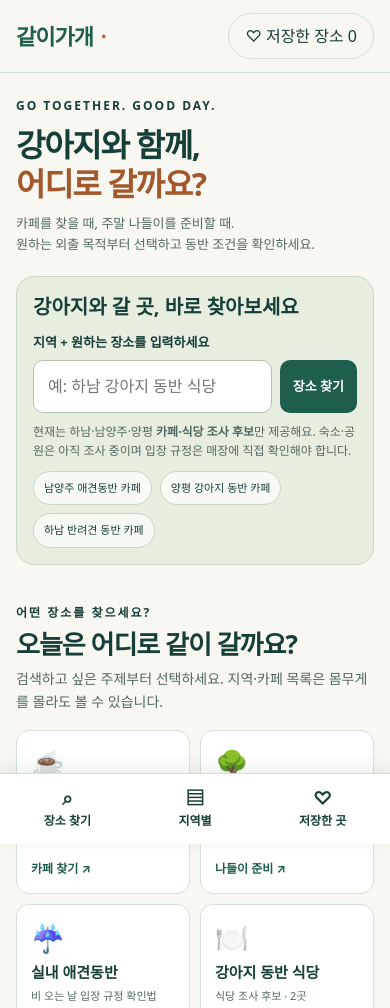
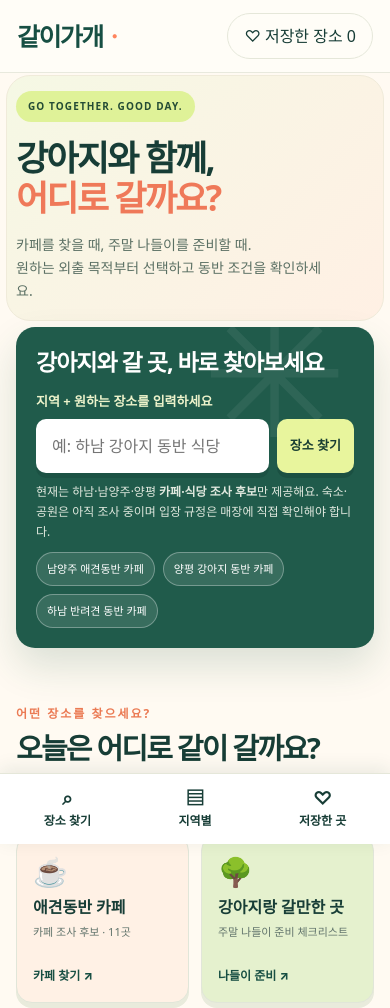
Before and after one commit to bins-hub/gatigagae, a website: page index.html in a window 390 px wide. Shown: the top 1008 px of the page. Drawn offline with Linux system fonts and the light colour scheme.

Commit message:
Refresh homepage visual hierarchy, colors and cards without changing search behavior

```diff
--- a/index.html
+++ b/index.html
@@ -133,6 +133,66 @@ a.intent-item:hover{border-color:var(--green);transform:translateY(-2px)}
 .recruit-card{position:absolute;left:50%;top:50%;transform:translate(-50%,-43%) rotate(-10deg);background:#fffdf3;border:2px solid #194536;box-shadow:8px 9px 0 #19453628;border-radius:14px;padding:18px 30px;color:#153a31;font-size:25px;line-height:1.06;font-weight:950;letter-spacing:-1px;white-space:nowrap}
 .recruit-card span{color:#cf785a}
 @media(max-width:600px){.recruit-layout{grid-template-columns:1fr}.recruit-copy{padding:19px}.recruit-copy strong{font-size:23px}.recruit-visual{min-height:140px}.recruit-card{font-size:19px;padding:12px 22px}.recruit-cta{font-size:11px}.recruit-stamp{font-size:9px}}
+
+/* Visual refresh: playful editorial travel guide; presentation-only, no data or logic changes. */
+:root{--paper:#fffaf2;--ink:#173d36;--green:#174f43;--lime:#e6f89e;--line:#e5e7d9;--muted:#60736b}
+body{background:radial-gradient(circle at 95% 4%,#ffedda 0,transparent 30%),radial-gradient(circle at 0 27%,#edf5db 0,transparent 25%),var(--paper)}
+header{background:#fffdf8e8;backdrop-filter:blur(16px);position:relative;z-index:2;border-bottom-color:#e8e9dd}
+.nav{padding-top:16px;padding-bottom:16px}.brand{font-size:29px;letter-spacing:-1.6px}.brand span{color:#ff845d}
+.nav .pill{background:#e8f8a6;color:#315c35;border:1px solid #d9ec96}
+.hero{position:relative;grid-template-columns:1.1fr 1fr;gap:24px;padding:52px 0 35px;min-height:380px}
+.hero:before{content:"";position:absolute;z-index:-1;inset:22px -18px 16px;border-radius:36px;background:linear-gradient(115deg,#f9f6e9,#fff1e5 53%,#f3f7d8);border:1px solid #f0ebda}
+.hero .eyebrow{display:inline-flex;background:#dff298;color:#244c35;padding:7px 12px;border-radius:99px;letter-spacing:1.1px}
+.hero h1{font-size:clamp(40px,5vw,65px);letter-spacing:-3px;line-height:1.13;margin:20px 0 20px}
+.hero h1 span{color:#ef7959}.hero p{font-size:16px;max-width:380px;color:#5b7064}
+.art{height:300px;max-width:100%;background:#e4f2c8;border:7px solid #fff7e7;box-shadow:15px 16px 0 #fbdcc1;border-radius:44% 46% 28px 28px;transform:rotate(1deg)}
+.art svg{transform:scale(1.05)}
+.quick-discovery{background:#205b4b;color:#fff;border:0;box-shadow:0 18px 38px #1a594228;position:relative;overflow:hidden;padding:27px 30px;border-radius:24px}
+.quick-discovery:before{content:"✳";position:absolute;right:26px;top:-45px;font-size:175px;line-height:1;color:#ffffff10;pointer-events:none}
+.quick-discovery h2{font-size:28px;letter-spacing:-1px;color:#fff}
+.quick-discovery .quick-label{color:#edf3cb}
+.quick-discovery p{color:#e1e9df}
+.quick-input-row input{border:2px solid transparent;min-height:56px;box-shadow:0 5px 0 #153f3450}
+.quick-input-row button{background:#e8f59d;color:#183e32;border:0;min-height:56px;font-weight:900;box-shadow:0 5px 0 #153f3460}
+.quick-examples button{background:#ffffff1c;border:1px solid #ffffff50;color:#fff;transition:background .2s,transform .2s}
+.quick-examples button:hover{background:#ffffff38;transform:translateY(-2px)}
+.intent-entry{padding-top:32px}.intent-head .eyebrow{color:#eb7a53}
+.intent-head h2{font-size:clamp(29px,3.8vw,41px);letter-spacing:-1.8px}
+.intent-grid{gap:15px}.intent-item{border:1px solid #e1e6d9;box-shadow:0 9px 0 #e9ebdc;padding:22px;min-height:185px;border-radius:20px;transition:transform .2s,box-shadow .2s,background .2s}
+.intent-item:nth-child(1){background:#fff1e5}.intent-item:nth-child(2){background:#e5f1ce}.intent-item:nth-child(3){background:#e7f3f6}.intent-item:nth-child(4){background:#fff0d7}
+.intent-item:hover{transform:translateY(-4px);box-shadow:0 13px 0 #e4e8d7;border-color:#7da886}
+.intent-icon{font-size:33px}.intent-item strong{font-size:18px}
+.intent-go{margin-top:auto;font-weight:850}
+.search{border-radius:23px;background:#1e5b4e;box-shadow:0 14px 28px #173f3920}
+.section-top h2{font-size:28px}
+.grid{gap:20px}.card{border-radius:21px;border-color:#e1e6d9;box-shadow:0 8px 0 #e8e9de;transition:transform .2s,box-shadow .2s,border-color .2s;overflow:hidden}
+.card:hover{transform:translateY(-3px);box-shadow:0 12px 0 #e3e8db;border-color:#adc8ad}
+.card:nth-child(3n+1){border-top:5px solid #c9e67e}.card:nth-child(3n+2){border-top:5px solid #fab58a}.card:nth-child(3n){border-top:5px solid #a5d6d1}
+.card h3{font-size:21px}.card .status{border-radius:99px}
+.details,.card-actions .visit-link{border-radius:99px}.region-links a{border-radius:99px}
+.sponsor-preview{box-shadow:0 8px 0 #e2e9dc}
+@media(max-width:800px){.hero{min-height:0}.art{height:240px}.hero h1{font-size:44px}.intent-grid{gap:12px}}
+@media(max-width:600px){
+ body{background:var(--paper)}
+ .nav{padding:13px 17px}.brand{font-size:25px}
+ .hero{padding:18px 0 25px;display:block}
+ .hero:before{inset:2px -10px 6px;border-radius:24px;background:linear-gradient(135deg,#f5f8e4,#fff0e4)}
+ .hero .eyebrow{font-size:10px}
+ .hero h1{font-size:clamp(35px,9vw,44px);letter-spacing:-1.9px;margin:16px 0}
+ .hero p{font-size:14px;max-width:310px}
+ .art{display:none}
+ .quick-discovery{border-radius:19px;padding:20px;margin-top:0}
+ .quick-discovery h2{font-size:23px}
+ .quick-input-row{display:grid;grid-template-columns:1fr auto}
+ .quick-input-row input,.quick-input-row button{min-height:51px}
+ .intent-entry{padding-top:26px}
+ .intent-head h2{font-size:29px}
+ .intent-grid{gap:12px}
+ .intent-item{min-height:168px;padding:16px;border-radius:16px;box-shadow:0 5px 0 #e9ebdc}
+ .intent-item strong{font-size:16px}.intent-icon{font-size:28px}
+ .card{box-shadow:0 5px 0 #e8e9de}
+ .card:hover{transform:none;box-shadow:0 5px 0 #e8e9de}
+}
 </style></head><body>
 <header><nav class="nav" aria-label="주 메뉴"><a class="brand" href="#">같이가개<span>ㆍ</span></a><span class="pill">강아지와 함께하는 오늘</span><button id="favorite-nav">♡ 저장한 장소 <span id="save-count">0</span></button></nav></header>
 <main><section class="hero"><div><div class="eyebrow">GO TOGETHER. GOOD DAY.</div><h1>강아지와 함께,<br><span>어디로 갈까요?</span></h1><p>카페를 찾을 때, 주말 나들이를 준비할 때.<br>원하는 외출 목적부터 선택하고 동반 조건을 확인하세요.</p></div><div class="art"><small>이번 주말도, 같이가개</small><svg viewBox="0 0 400 270" role="img" aria-label="강아지와 함께하는 산책 일러스트"><path d="M0 233Q100 165 200 219T400 215V270H0" fill="#c6d8b2"/><circle cx="325" cy="78" r="24" fill="#f7d690"/><path d="M65 220V167Q65 151 83 151H206Q230 151 230 179V224H209V192H100V224H77" fill="#a76439"/><path d="M190 174V103Q190 75 217 75H248L273 108Q279 120 264 126H235V171" fill="#a76439"/><path d="M204 86Q171 64 173 103L184 145Q201 154 210 137Z" fill="#71432e"/><circle cx="244" cy="101" r="4" fill="#1d3831"/><path d="M267 112H277" stroke="#1d3831" stroke-width="9" stroke-linecap="round"/><path d="M66 171Q37 168 43 142" fill="none" stroke="#a76439" stroke-width="15" stroke-linecap="round"/><path d="M218 145L260 181L300 169" fill="none" stroke="#315b49" stroke-width="4"/><path d="M293 223L306 150L295 123H329L345 160L332 224" fill="#315b49"/><circle cx="310" cy="105" r="16" fill="#d8a379"/><path d="M292 102Q290 77 318 82L330 101Z" fill="#315b49"/><path d="M300 141L277 157L258 170" fill="none" stroke="#d8a379" stroke-width="12" stroke-linecap="round"/><path d="M182 230h67M282 230h62" stroke="#8da281" stroke-width="4" stroke-linecap="round"/></svg></div></section>
```
